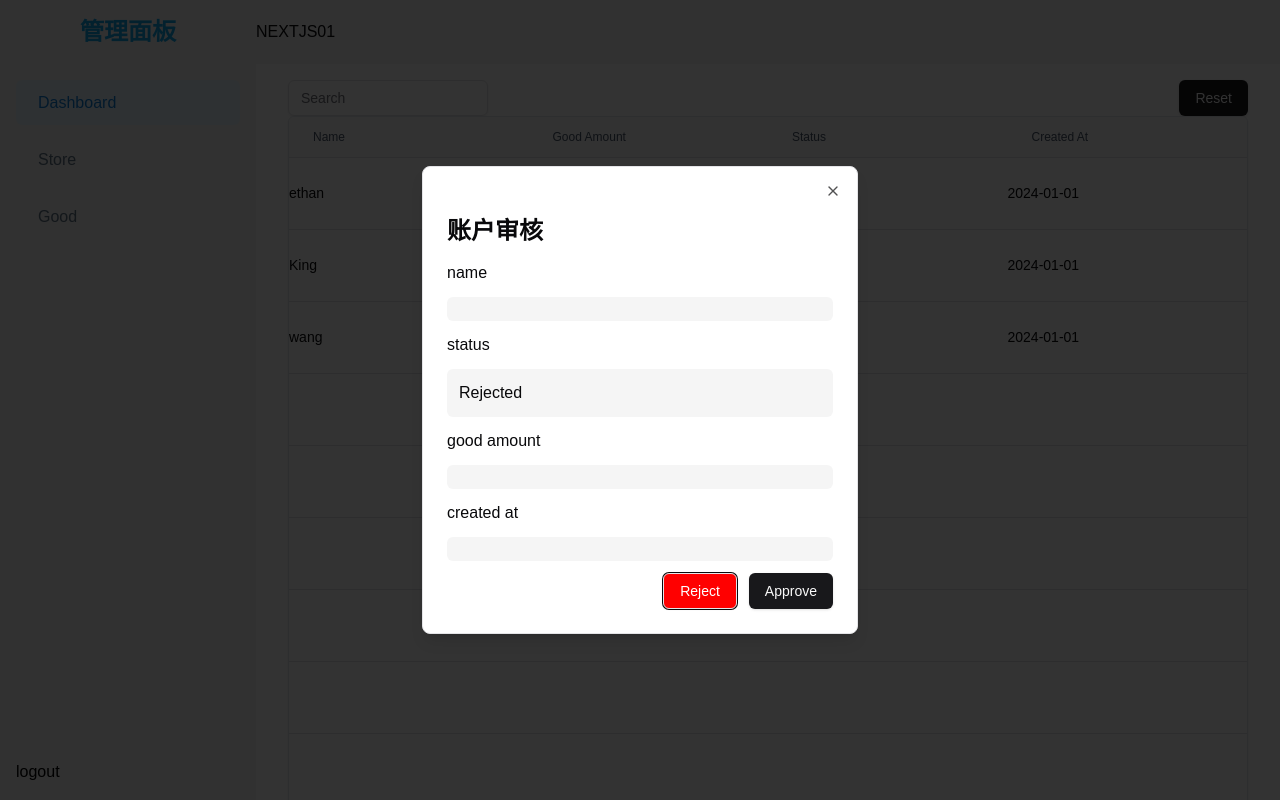
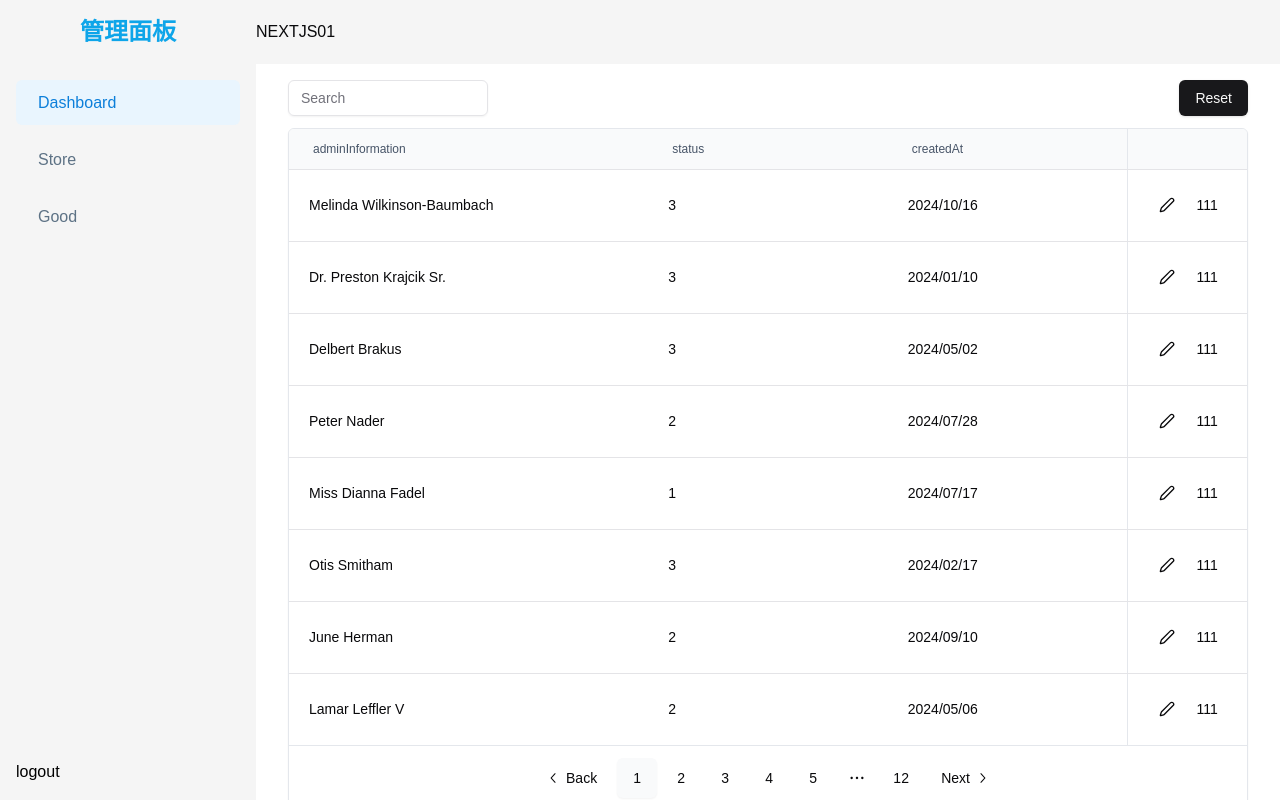
Before and after one commit to 2898083479/nextjs_test, a Next.js app: page /admin/dashboard in a window 1280 px wide. Shown: the top 800 px of the page. Built offline with nearby package versions, Linux system fonts and the light colour scheme.

Commit message:
Refactor admin dashboard components: renamed headers in AdminDataTable for consistency, replaced ReviewDialog with IndexDialog, and removed obsolete table.tsx file. Updated AdminPanel to utilize the new _table component structure.

```diff
--- a/src/app/admin/(panel)/dashboard/_table.tsx
+++ b/src/app/admin/(panel)/dashboard/_table.tsx
@@ -8,19 +8,18 @@ import { useMemo, useState } from "react";
 import { useDisclosure } from "@/components/hooks";
 import { ReviewStep, useStore } from "./store";
 import { Filter } from "./filter";
-import { useRouter } from "next/navigation";
 import { Admin } from "./types";
 import { format } from "date-fns";
 import { AdminStatus } from "./types";
 import { Edit2Icon } from "lucide-react";
 import { getFakeData } from "./_data";
 import { useDataTable } from "@/components/core/data-table/hook";
-
+import { IndexDialog } from "./dialog/index-dialog";
 export const AdminDataTable = () => {
     const columns = useMemo<ColumnDef<Admin>[]>(() => [
         {
             id: "admin-info",
-            header: 'admin信息',
+            header: 'adminInformation',
             size: 300,
             cell: ({ row }) => {
                 return (
@@ -34,7 +33,7 @@ export const AdminDataTable = () => {
         },
         {
             id: "status",
-            header: '状态',
+            header: 'status',
             size: 200,
             cell: ({ row }) => {
                 return (
@@ -46,7 +45,7 @@ export const AdminDataTable = () => {
         },
         {
             id: "createdAt",
-            header: '创建时间',
+            header: 'createdAt',
             size: 200,
             cell: ({ row }) => {
                 return (
@@ -72,11 +71,11 @@ export const AdminDataTable = () => {
                                 onClick={onOpen}
                                 className="text-[#0C7FDA] text-[14px] cursor-pointer"
                             >
-                                审核
+                                review
                             </div>
-                            {/* {
+                            {
                                 isOpen && (
-                                    <ReviewDialog
+                                    <IndexDialog
                                         open={isOpen}
                                         onOpenChange={(e) => {
                                             onOpenChange(e);
@@ -84,10 +83,10 @@ export const AdminDataTable = () => {
                                                 setStep(ReviewStep.Default);
                                             }
                                         }}
-                                        {...row.original}
+                                        data={row.original}
                                     />
                                 )
-                            } */}
+                            }
                         </div>
                     )
                 }
--- a/src/app/admin/(panel)/dashboard/client.tsx
+++ b/src/app/admin/(panel)/dashboard/client.tsx
@@ -1,11 +1,10 @@
 "use client"
 import { Filter } from "./filter";
-import { AdminDataTable } from "./table";
+import { AdminDataTable } from "./_table";
 
 export default function AdminPanel() {
     return (
         <div>
-            <Filter />
             <AdminDataTable />
         </div>
     )
--- a/src/app/admin/(panel)/dashboard/dialog/index-dialog.tsx
+++ b/src/app/admin/(panel)/dashboard/dialog/index-dialog.tsx
@@ -12,7 +12,7 @@ interface Props {
     data: Admin
 }
 
-export default function IndexDialog({ open, onOpenChange, data }: Props) {
+export const IndexDialog = ({ open, onOpenChange, data }: Props) => {
     const { step, setStep } = useStore()
     if (step === ReviewStep.Approved) {
         // TODO: 审核通过
@@ -49,3 +49,5 @@ export default function IndexDialog({ open, onOpenChange, data }: Props) {
         />
     )
 }
+
+export default IndexDialog
--- a/src/app/admin/(panel)/dashboard/table.tsx
+++ /dev/null
@@ -1,95 +0,0 @@
-'use client'
-import { Button } from "@/components/ui/button"
-import { useQuery } from "@tanstack/react-query"
-import { Status } from "./types"
-import { useState } from "react"
-import IndexDialog from "./dialog/index-dialog"
-import { Admin } from "./types"
-import { ReviewStep, useStore } from "./store"
-import DataTable from "@/components/core/data-table"
-import { ColumnDef, getCoreRowModel, useReactTable } from "@tanstack/react-table"
-
-const getData = async () => {
-    return [
-        {
-            name: "ethan",
-            goodAmount: 100,
-            status: 0,
-            createdAt: "2024-01-01",
-        },
-        {
-            name: "King",
-            goodAmount: 100,
-            status: 1,
-            createdAt: "2024-01-01",
-        },
-        {
-            name: "wang",
-            goodAmount: 100,
-            status: 2,
-            createdAt: "2024-01-01",
-        },
-    ]
-}
-
-export const AdminDataTable = () => {
-    const [open, onOpenChange] = useState(false)
-    const { setStep } = useStore()
-    const [selectedData, setSelectedData] = useState<Admin | null>(null)
-    const [pagination, setPagination] = useState({
-        pageIndex: 0,
-        pageSize: 10,
-    })
-
-    const { data, isFetching } = useQuery({
-        queryKey: ["users"],
-        queryFn: () => getData()
-    })
-
-    const columns: ColumnDef<Admin>[] = [
-        {
-            accessorKey: "name",
-            header: "Name",
-        },
-        {
-            accessorKey: "goodAmount",
-            header: "Good Amount",
-        },
-        {
-            accessorKey: "status",
-            header: "Status",
-        },
-        {
-            accessorKey: "createdAt",
-            header: "Created At",
-        },
-    ]
-
-    const table = useReactTable({
-        data: data ?? [],
-        columns,
-        getCoreRowModel: getCoreRowModel(),
-    })
-
-    return (
-        <div>
-            <DataTable
-                table={table}
-                pagination={pagination}
-                setPagination={setPagination}
-                isLoading={isFetching}
-            />
-
-            <IndexDialog
-                open={open}
-                onOpenChange={(e) => {
-                    onOpenChange(e);
-                    if (!e) {
-                        setStep(ReviewStep.Default)
-                    }
-                }}
-                data={selectedData as Admin}
-            />
-        </div>
-    )
-}
```
